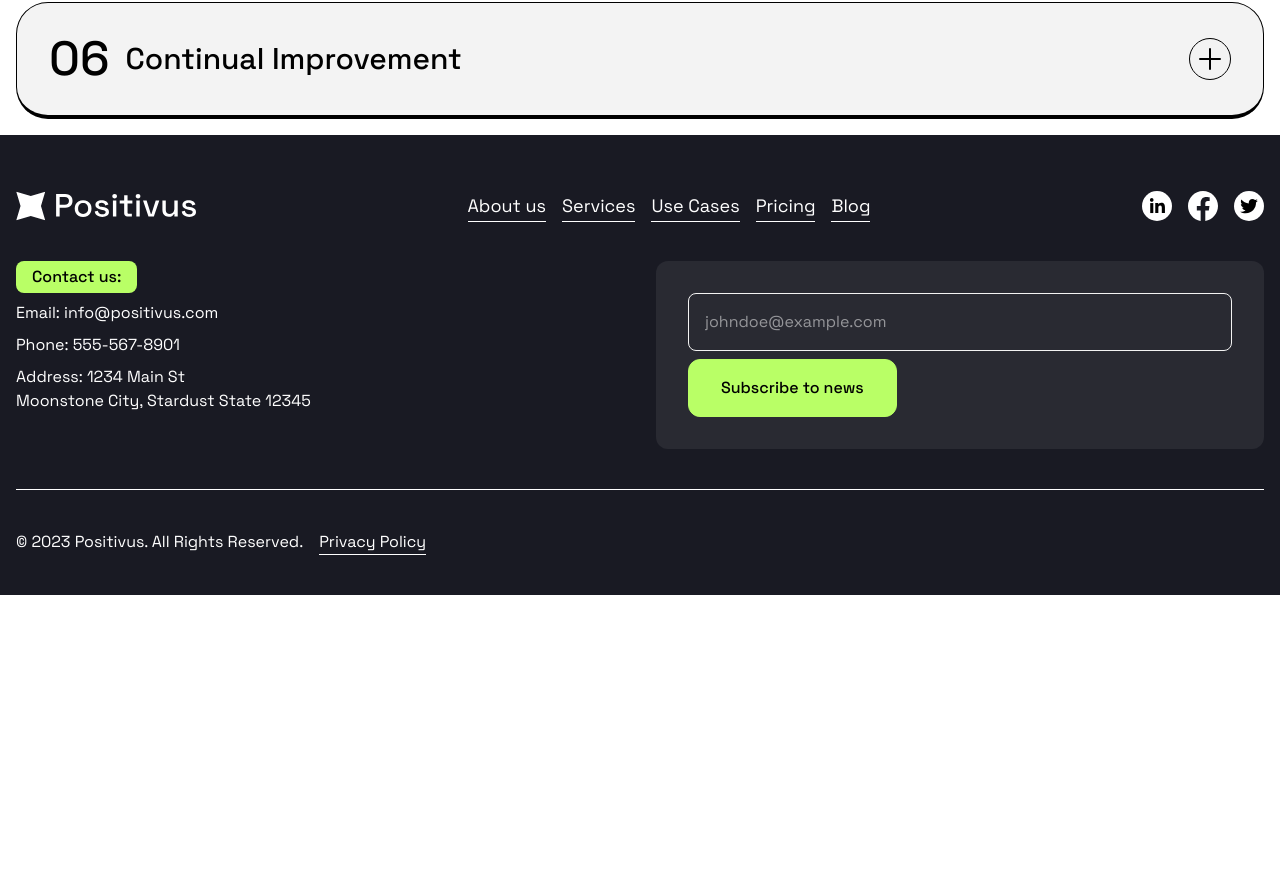
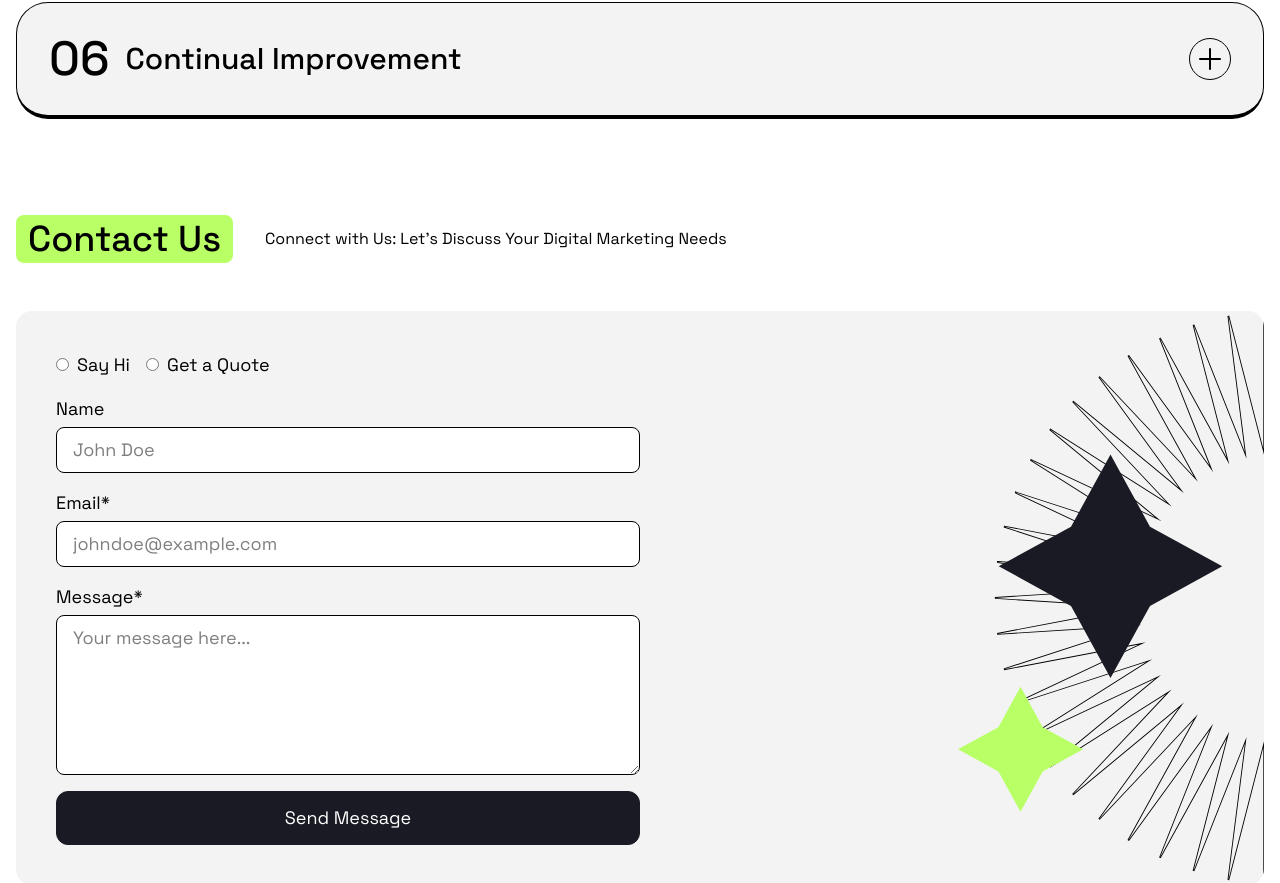
Before and after one commit to iabdwahab/positivus-agency, a React (Vite) app: page /#/ in a window 1280 px wide. Shown: the part 3699-4582 px from the top of the page. Before the commit the page ends 4294 px from the top, so only its background shows below. Built offline with nearby package versions, Linux system fonts and the light colour scheme.

Commit message:
Implementing Contact Section (Design Only).

```diff
--- a/src/App.tsx
+++ b/src/App.tsx
@@ -1,4 +1,5 @@
 import CaseStudies from "./components/case_studies_section/Index";
+import ContactSection from "./components/contact_section/Index";
 import CTASection from "./components/CTASection";
 import Footer from "./components/footer/Index";
 import Header from "./components/header/Index";
@@ -17,6 +18,7 @@ function App() {
       <CTASection />
       <CaseStudies />
       <WorkingProcess />
+      <ContactSection />
       <Footer />
     </>
   );
--- /dev/null
+++ b/src/components/contact_section/ContactForm.tsx
@@ -0,0 +1,38 @@
+function ContactForm() {
+  function handleSubmit(event: React.FormEvent<HTMLFormElement>) {
+    event.preventDefault();
+  }
+
+  return (
+    <form className="accent-primary text-lg" onSubmit={handleSubmit}>
+      <div className="mb-4 flex items-center gap-4">
+        <label className="flex items-center gap-2">
+          <input type="radio" name="message-type" />
+          <span>Say Hi</span>
+        </label>
+        <label className="flex items-center gap-2">
+          <input type="radio" name="message-type" />
+          <span>Get a Quote</span>
+        </label>
+      </div>
+
+      <div className="mb-4 flex flex-col gap-4">
+        <div className="flex flex-col gap-1">
+          <label htmlFor="name">Name</label>
+          <input type="text" id="name" name="name" className="rounded-lg border bg-white px-4 py-2" placeholder="John Doe" />
+        </div>
+        <div className="flex flex-col gap-1">
+          <label htmlFor="email">Email*</label>
+          <input type="email" id="email" name="email" className="rounded-lg border bg-white px-4 py-2" placeholder="johndoe@example.com" required />
+        </div>
+        <div className="flex flex-col gap-1">
+          <label htmlFor="message">Message*</label>
+          <textarea id="message" name="message" className="h-40 rounded-lg border bg-white px-4 py-2" placeholder="Your message here..." required></textarea>
+        </div>
+      </div>
+
+      <button className="bg-secondary hover:bg-primary hover:text-secondary border-secondary duration-fast w-full cursor-pointer rounded-xl border px-4 py-3 text-white">Send Message</button>
+    </form>
+  );
+}
+export default ContactForm;
--- /dev/null
+++ b/src/components/contact_section/Index.tsx
@@ -0,0 +1,22 @@
+import SectionHeading from "../global/SectionHeading";
+import ContactForm from "./ContactForm";
+import illustration from "/contact-illustration.svg";
+
+function ContactSection() {
+  return (
+    <section className="section container">
+      <SectionHeading>
+        <SectionHeading.Title>Contact Us</SectionHeading.Title>
+        <SectionHeading.Description>Connect with Us: Let's Discuss Your Digital Marketing Needs</SectionHeading.Description>
+      </SectionHeading>
+
+      <div className="bg-gray relative grid overflow-hidden rounded-2xl px-6 py-10 md:px-10 lg:grid-cols-2">
+        <ContactForm />
+        <div className="max-lg:hidden">
+          <img src={illustration} alt="" className="absolute top-0 right-0 h-full translate-x-1/2" />
+        </div>
+      </div>
+    </section>
+  );
+}
+export default ContactSection;
```
Also changed, not shown: public/contact-illustration.svg (added).
